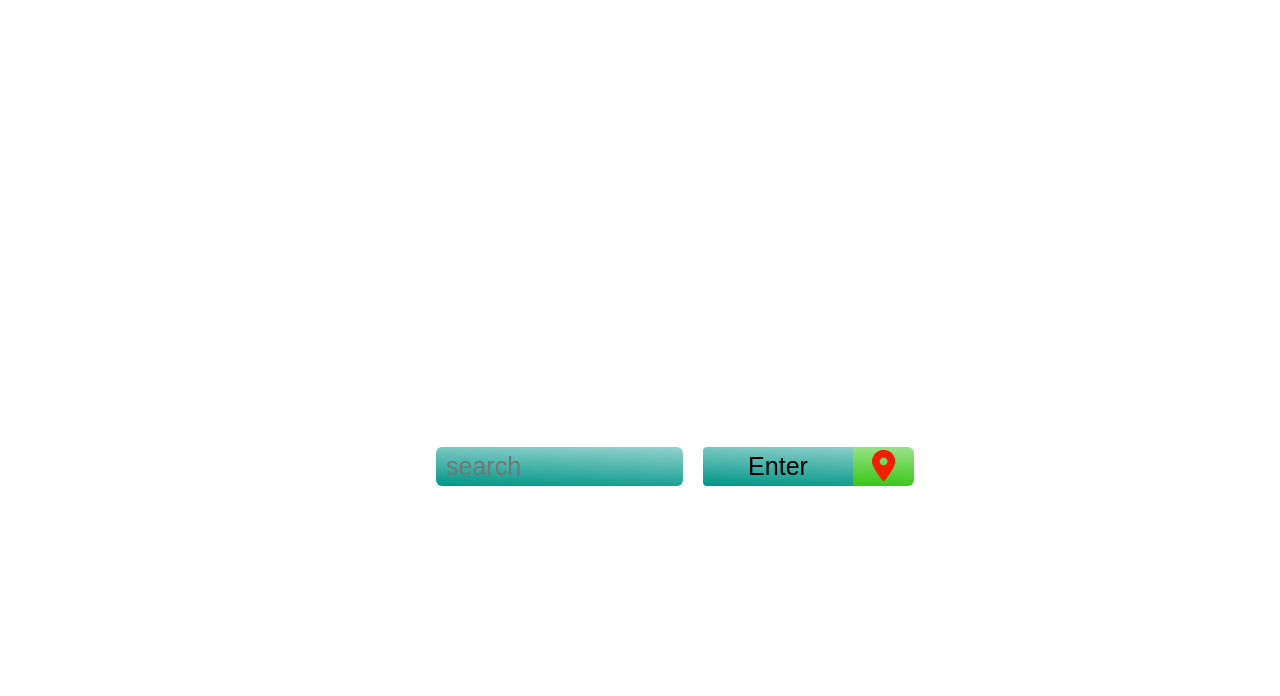
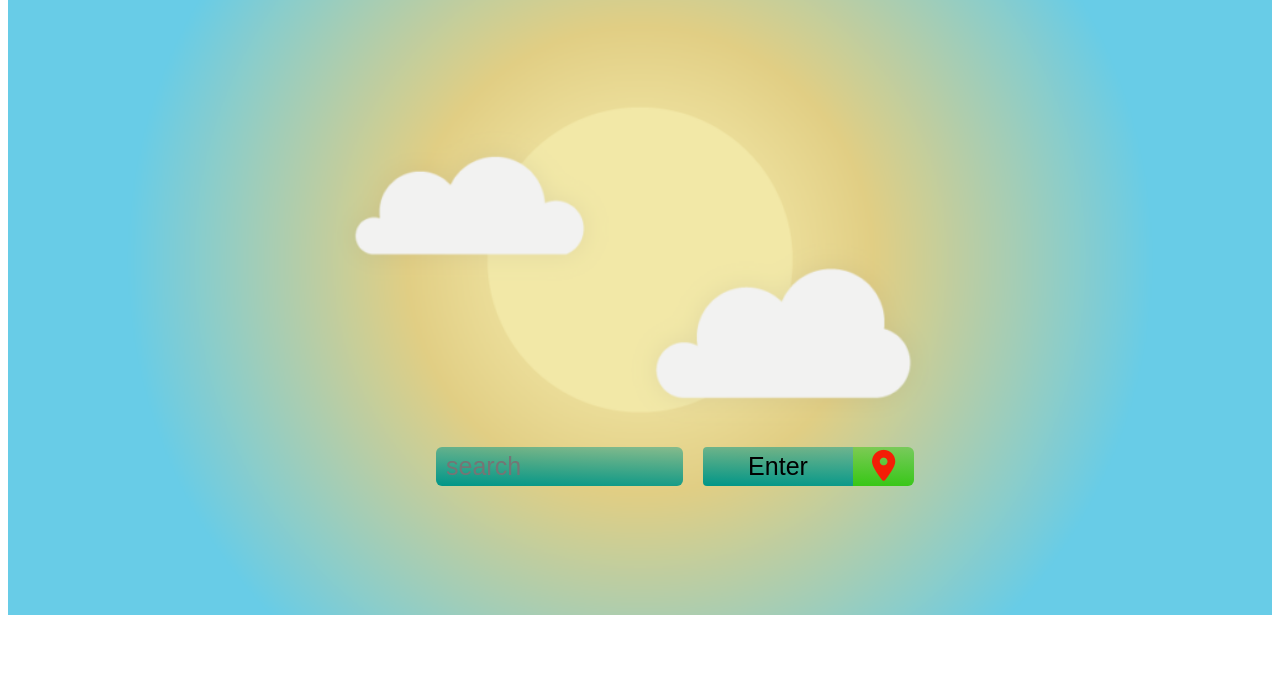
Before and after one commit to prasanthndckap/WeatherAPP, a plain HTML site: page index.html in a window 1280 px wide. Shown: the part 104-800 px from the top of the page. Drawn offline with Linux system fonts and the light colour scheme; the site is published under a folder, as on GitHub Pages, so addresses that start at the root find nothing.

Commit message:
commment added

```diff
--- a/index.html
+++ b/index.html
@@ -16,7 +16,7 @@
 
         <div class="enterlocation">
 
-            <img class="backgrondimg" src="/imgs/sourse.webp" alt="">
+            <img class="backgrondimg" src="./imgs/sourse.webp" alt="">
             <h1>Weather Forecast</h1>
             <div class="input">
                 <input type="text" placeholder="search">
```
